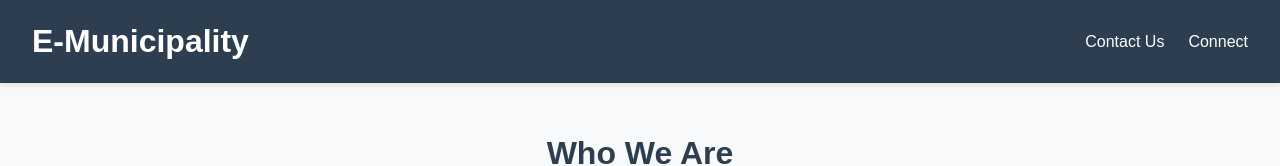
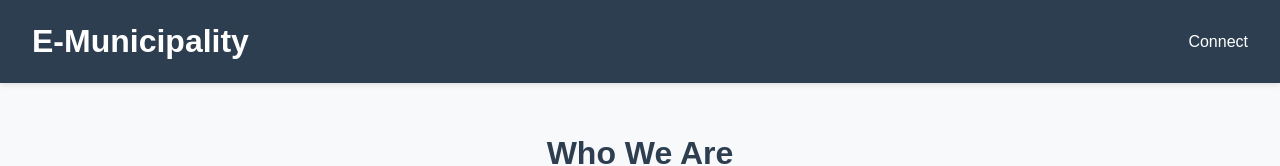
Before and after one commit to ashwinsdk/block-dock, a React (Create React App) app in the folder e-municipality/: page / in a window 1280 px wide. Shown: the top 166 px of the page. Built offline with nearby package versions, Linux system fonts and the light colour scheme.

Commit message:
Updated user home

```diff
--- a/e-municipality/src/admin/FundAllocation.js
+++ b/e-municipality/src/admin/FundAllocation.js
@@ -13,6 +13,7 @@ const FundAllocationPage = () => {
   const [ongoingProjects, setOngoingProjects] = useState([]);
   const [completedProjects, setCompletedProjects] = useState([]);
   const [deadlineExtensions, setDeadlineExtensions] = useState({});
+
   const [totalReceivedFunds, setTotalReceivedFunds] = useState(200000); // Example total received funds
   const [remainingFunds, setRemainingFunds] = useState(totalReceivedFunds);
 
--- a/e-municipality/src/user/Home.js
+++ b/e-municipality/src/user/Home.js
@@ -10,9 +10,7 @@ function Home() {
         <div className="navbar-links"></div>
         <div className="navbar-title">E-Municipality</div>
         <div className="navbar-links">
-          <Link to="/contact-us" className="navbar-link">
-            Contact Us
-          </Link>
+
           <Link to="/login" className="navbar-link">
             Connect
           </Link>
```
